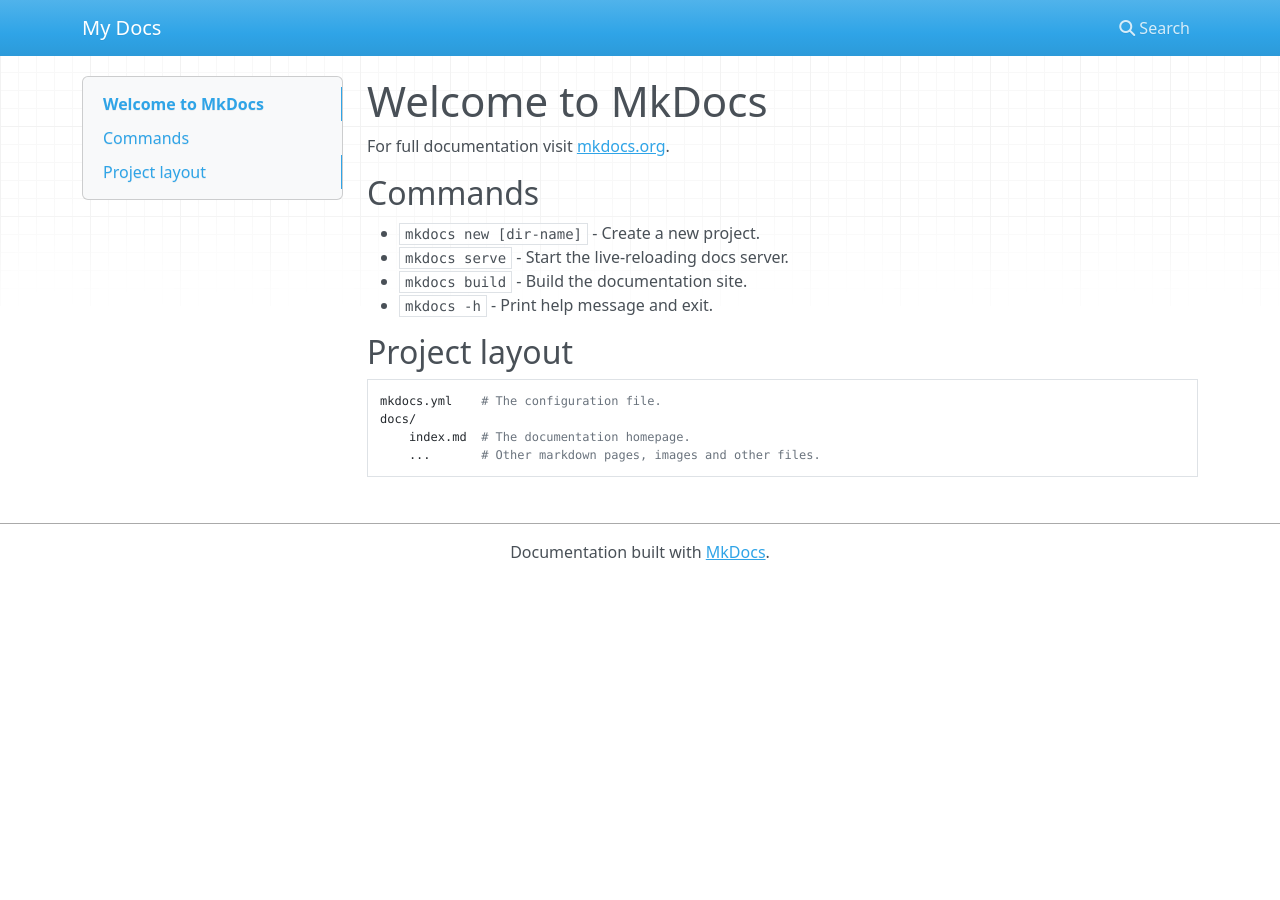
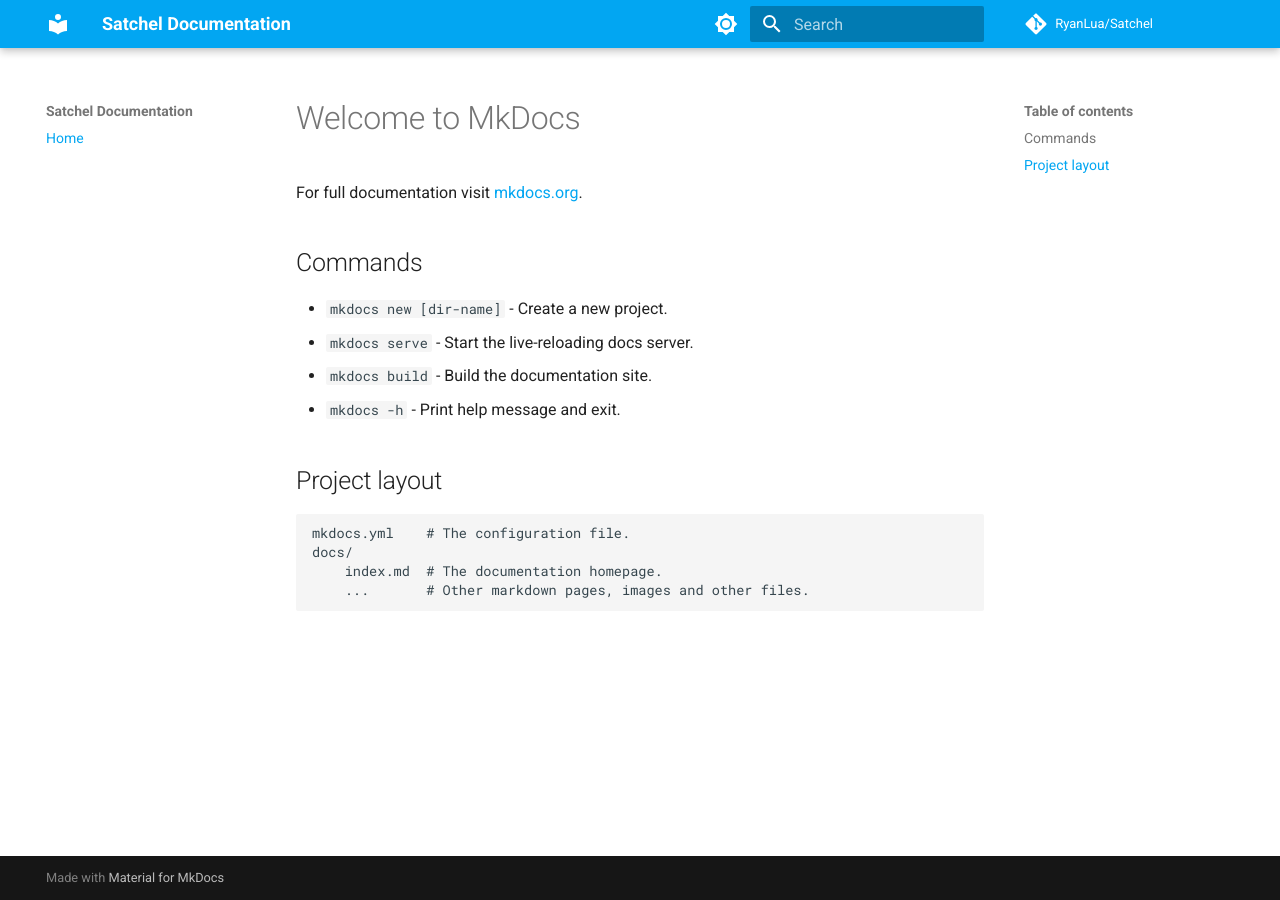
Before and after one commit to RyanLua/Satchel, an MkDocs documentation site: the page built from docs/index.md, in a window 1280 px wide. Built offline with MkDocs 1.6.1 and Material for MkDocs 9.7.7, drawn with Linux system fonts in a browser that asks for light colours; nearby versions of some CDN libraries; comment, search, counter and statistics services are not loaded.

Commit message:
Configure mkdocs

```diff
--- a/mkdocs.yml
+++ b/mkdocs.yml
@@ -1 +1,31 @@
-site_name: My Docs
+site_name: Satchel Documentation
+site_url: https://ryanluu.dev/Satchel
+
+repo_name: RyanLua/Satchel
+repo_url: https://github.com/RyanLua/Satchel
+
+theme:
+  name: material
+
+  palette:
+
+    # Palette toggle for light mode
+    - media: "(prefers-color-scheme: light)"
+      primary: light blue
+      accent: light blue
+      scheme: default
+      toggle:
+        icon: material/brightness-7
+        name: Switch to dark mode
+
+    # Palette toggle for dark mode
+    - media: "(prefers-color-scheme: dark)"
+      primary: light blue
+      accent: light blue
+      scheme: slate
+      toggle:
+        icon: material/brightness-4
+        name: Switch to light mode
+
+nav:
+  - Home: index.md
```
